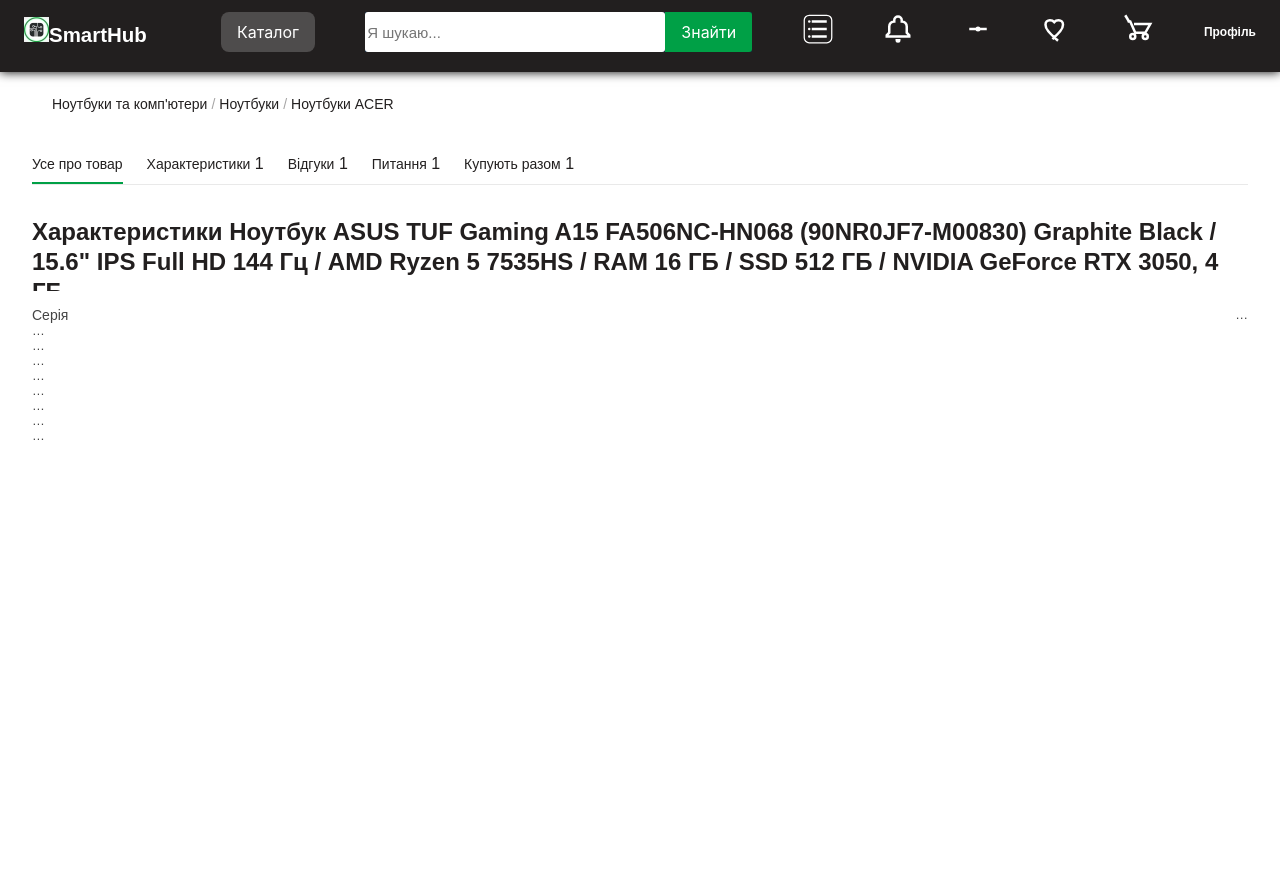
After one commit to denchikos/SmartHub, a Django app: page /characteristics/ in a window 1280 px wide. The commit adds this page. Run offline with Django 5.2, Linux system fonts and the light colour scheme; parts of the project's set-up code (start-up, migrations or seed data) failed here and were passed over.

Commit message:
продовження роботи по створенню та оформленню сторінки відображення детальних характеристиків товару

```diff
--- a/Home_Page/static/Home_page/css/style.css
+++ b/Home_Page/static/Home_page/css/style.css
@@ -2302,3 +2302,19 @@
     padding-left: 16px;
     box-sizing: border-box;
 }
+
+.d-block {
+    display: block;
+}
+
+.text-xl {
+    font-size: 16px;
+}
+
+.d-flex {
+    display: flex;
+}
+
+.product-tabs__content {
+    width: 100%;
+}
--- /dev/null
+++ b/Home_Page/templates/blance/characteristics.html
@@ -0,0 +1,149 @@
+{% extends "base.html" %}
+{% load static %}
+
+{% block characteristics %}
+<head>
+    <style>
+        .label span {
+            position: relative;
+            display: inline-block;
+            padding-right: 16px;
+            background-color: #fff;
+        }
+
+        .label1, .value1 {
+            font-size: 14px;
+            word-break: break-word;
+        }
+
+        h1 {
+            line-height: 1.25;
+            font-weight: 700;
+            word-wrap: break-word;
+        }
+
+        section1 {
+            display: block;
+        }
+
+        dl {
+            margin: 0;
+            padding: 0;
+            border: 0;
+            font-size: 100%;
+            font: inherit;
+            vertical-align: baseline;
+        }
+
+        .label {
+            position: relative;
+            align-self: flex-start;
+            width: 40%;
+        }
+    </style>
+</head>
+<div class="wrapper central-wrapper">
+    <div class="central-wrapper">
+        <div class="layout">
+            <ul class="bread">
+                <li class="breadcrumbs__item breadcrumbs__item--home">
+                    <a class="breadcrumbs__link" title="Інтернет-магазин SmartHub" href="/">
+                        <svg aria-hidden="true" class="breadcrumbs__icon-home">
+                            <use href="#icon-home"></use>
+                        </svg>
+                        <span class="breadcrumbs__item--home--title">На головну</span>
+                    </a>
+                    <span class="breadcrumbs__separator">/</span>
+                </li>
+                <li class="breadcrumbs__item breadcrumbs__item--last">
+                    <a class="breadcrumbs__link" href="/">
+                        <span>Ноутбуки та комп'ютери</span>
+                        <span class="breadcrumbs__separator">/</span>
+                    </a>
+                    <span class="breadcrumbs__separator">/</span>
+                </li>
+                <li class="breadcrumbs__item breadcrumbs__item--text">
+                    <svg aria-hidden="true" class="breadcrumbs__icon-chevron breadcrumbs__icon-chevron--text">
+                        <use href="#icon-chevron-down"></use>
+                    </svg>
+                    <span class="breadcrumbs__separator-last">/</span>
+                    <a class="breadcrumbs__link" href="/">
+                        <span>Ноутбуки</span>
+                    </a>
+                </li>
+                <li class="breadcrumbs__item breadcrumbs__item--text">
+                    <svg aria-hidden="true" class="breadcrumbs__icon-chevron breadcrumbs__icon-chevron--text">
+                        <use href="#icon-chevron-down"></use>
+                    </svg>
+                    <span class="breadcrumbs__separator-last">/</span>
+                    <a class="breadcrumbs__link" href="/">
+                        <span>Ноутбуки ACER</span>
+                    </a>
+                </li>
+            </ul>
+        </div>
+        <div class="product-navbar" style="top: 72px; --topPosition: 72px;">
+            <div class="product-navbar__tabs--margin-small">
+                <div class="tabs">
+                    <div class="layout">
+                        <ul class="tabs__list">
+                            <li class="tabs__item">
+                                <a class="tabs__link tabs__link--active" href="">Усе про товар</a>
+                            </li>
+                            <li class="tabs__item">
+                                <a class="tabs__link" href="">Характеристики</a>
+                                <span class="tabs__link-text"> 1 </span>
+                            </li>
+                            <li class="tabs__item">
+                                <a class="tabs__link" href="">Відгуки</a>
+                                <span class="tabs__link-text"> 1 </span>
+                            </li>
+                            <li class="tabs__item">
+                                <a class="tabs__link" href="">Питання</a>
+                                <span class="tabs__link-text"> 1 </span>
+                            </li>
+                            <li class="tabs__item">
+                                <a class="tabs__link" href="">Купують разом</a>
+                                <span class="tabs__link-text"> 1 </span>
+                            </li>
+                        </ul>
+                    </div>
+                </div>
+            </div>
+        </div>
+        <div class="layout">
+            <div1 class="wrap" style="color: #221f1f;">
+                <div1 class="inner">
+                    <div1 class="title closed" style="max-height: 90px; overflow: hidden;">
+                        <h1 class="h2-1 bold" style>
+                            Характеристики Ноутбук ASUS TUF Gaming A15 FA506NC-HN068 (90NR0JF7-M00830) Graphite Black / 15.6" IPS Full HD 144 Гц / AMD Ryzen 5 7535HS / RAM 16 ГБ / SSD 512 ГБ / NVIDIA GeForce RTX 3050, 4 ГБ
+                        </h1>
+                    </div1>
+                </div1>
+            </div1>
+            <div1 class="d-flex mt-4">
+                <main class="product-tabs__content">
+                    <section1>
+                        <dl>
+                            <div1 class="item">
+                                <dt class="label">
+                                    <span>Серія</span>
+                                </dt>
+                            </div1>
+                        </dl>
+                    </section1>
+                    <section1>…</section1>
+                    <section1>…</section1>
+                    <section1>…</section1>
+                    <section1>…</section1>
+                    <section1>…</section1>
+                    <section1>…</section1>
+                    <section1>…</section1>
+                    <section1>…</section1>
+                </main>
+                <aside class="product-tabs__sidebar">…</aside>
+            </div1>
+        </div>
+    </div>
+</div>
+{% endblock %}
--- a/Home_Page/urls.py
+++ b/Home_Page/urls.py
@@ -14,4 +14,5 @@
     path('computers/', views.computers, name='computers'),
     path('notebooks/', views.notebooks, name='notebooks'),
     path('notebooks/product/<int:id>/', views.product_detail, name='product_detail'),
+    path('characteristics/', views.characteristics, name='characteristics'),
 ]
--- a/Home_Page/views.py
+++ b/Home_Page/views.py
@@ -99,7 +99,7 @@
 def product_detail(request, id):
     db = Icons.objects.all()
     data_db = Laptop_images.objects.all()
-    product = get_object_or_404(Notebooks, id=id),
+    product = get_object_or_404(Notebooks, id=id)
     data = {
         "title": "SmartHub",
         "menu": "menu",
@@ -107,6 +107,10 @@
     return render(request, 'blance/product_detail.html', {'product': product, 'data': data, 'data_db': data_db, "db": db})
 
 
+def characteristics(request):
+    return render(request, 'blance/characteristics.html')
+
+
 class NewsDetailView(DetailView):
     model = NotebooksBrand
     template_name = 'ProductNotebooks.html'
--- a/templates/base.html
+++ b/templates/base.html
@@ -182,7 +182,7 @@
 <body>
 {% block notebooks %} {% endblock %}
 </body>
-<body class="locations">
+<body>
 {% block profile %} {% endblock %}
 </body>
 <body>
@@ -191,4 +191,7 @@
 <body>
 {% block product_detail %} {% endblock %}
 </body>
+<body>
+{% block characteristics %} {% endblock %}
+</body>
 </html>
```
Also changed, not shown: Home_Page/templates/blance/product_detail.html (+9 -7 lines).
